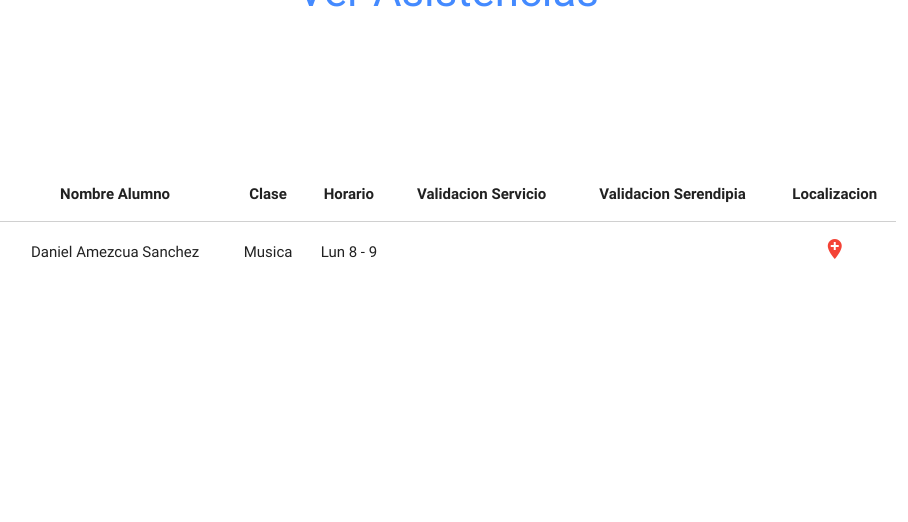
After one commit to lunamrcc/LDAW-Serendipia, a Django app: template Clases/templates/Clases/ss_asistance_list.html in a window 1280 px wide. The commit adds this page. Shown: the part 141-663 px from the top of the page, without its empty margins (192-1100 px from the left). Run offline with Django 3.2, Linux system fonts and the light colour scheme; the template is opened without the code that fills it, so the values that code supplies are empty; some libraries are stand-ins or nearby versions.

Commit message:
Demo COMPLETO

```diff
--- /dev/null
+++ b/Clases/templates/Clases/ss_asistance_list.html
@@ -0,0 +1,38 @@
+{% extends 'base_ssadmin.html' %}
+
+{% block content %}
+{% load static %}
+
+    <div class="container">
+        <br>
+        <h3 class="center blue-text text-accent-2"> Ver Asistencias </h3>
+        <br> <br> <br>
+        <br> <br> <br>
+        <table class="highlight responsive-table">
+            <thead class="thead-default">
+                <tr>
+                    <th class="center-align">Nombre Alumno</th>
+                    <th class="center-align">Clase</th>
+                    <th class="center-align">Horario</th>
+                    <th class="center-align">Validacion Servicio</th>
+                    <th class="center-align">Validacion Serendipia</th>
+                    <th class="center-align">Localizacion</th>
+                </tr>
+            </thead>
+            <tbody>
+
+            <tr>
+                <td class="center-align">Daniel Amezcua Sanchez</td>
+                <td class="center-align">Musica</td>
+                <td class="center-align">Lun 8 - 9</td>
+                <td class="center-align"></td>
+                <td class="center-align"></td>
+                <td class="center-align">
+                    <a id="location" class="tooltipped" data-position="bottom" data-delay="50" data-tooltip="Ver Localizacion"
+                        href="{% url 'ssasistencias:assistance_detail' %}">
+                        <i class="material-icons red-text">add_location</i>
+                    </a>
+                </td>
+    </div>
+
+{% endblock content %}
--- a/Clases/urls_assistance.py
+++ b/Clases/urls_assistance.py
@@ -16,4 +16,5 @@ urlpatterns =[
 # administrador/asistencias/daniel/1
     url(r'^/1/', TemplateView.as_view(template_name='Clases/admin_assistance_confirm.html'),
         name='assistance_done'),
+
 ]
--- a/Index/templates/Index/dashboard_ssadmin.html
+++ b/Index/templates/Index/dashboard_ssadmin.html
@@ -7,9 +7,9 @@
         <img id="AdminMiCuenta" src="{% static "Index/img/SSAdmin/Index_MiCuenta2.png" %}"/>
         <a href="{% url 'SSEstudiantes:student_lists' %}">
             <img id="AdminEstudiante" src="{% static "Index/img/SSAdmin/Index_Estudiantes2.png" %}"/> </a>
-        <a href="{% url 'Assistance:assistance_lists' %}">
+        <a href="{% url 'ssasistencias:assistance_lists' %}">
             <img id="AdminAsistencias" src="{% static "Index/img/SSAdmin/Index_Asistencias2.png" %}"/> </a>
-        <a href="{% url 'SSClases:class_lists' %}">
+        <a href="{% url 'ssclases:class_lists' %}">
             <img id="AdminClases" src="{% static "Index/img/SSAdmin/Index_Clases2.png" %}"/> </a>
         <a href="{% url 'Ssinstituciones:inst_lists' %}">
             <img id="AdminInstituciones" src="{% static "Index/img/SSAdmin/Index_Instituciones2.png" %}"/> </a>
--- a/Serendipia/urls.py
+++ b/Serendipia/urls.py
@@ -42,6 +42,7 @@ urlpatterns = [
     url(r'^ss/clases/', include('SSClases.urls', namespace='ssclases')),
     url(r'^ss/estudiantes/', include('SSEstudiantes.urls', namespace='ssestudiantes')),
     url(r'^ss/usuarios/', include('SSUsuarios.urls', namespace='ssusuarios')),
+    url(r'^ss/asistencias/', include('Clases.urls_ssadmin', namespace='ssasistencias')),
 
 
     #alumnos
--- a/Usuarios/views.py
+++ b/Usuarios/views.py
@@ -34,6 +34,8 @@ def login(request):
                     'Estudiante': alumnoValid
                 }
                 return render(request, 'Index/dashboard_alumno.html', context)
+            elif Usu.Email == "rloarca@hotmail.com":
+                return render(request, 'Index/dashboard_ssadmin.html', context)
 
         context = {
             'NewLoginForm': NewLoginForm
```
Also changed, not shown: Clases/templates/Clases/ss_assistance_confirm.html (added, +38 -0 lines), Clases/templates/Clases/ss_assistance_detail.html (added, +40 -0 lines), Clases/urls_ssadmin.py (added, +20 -0 lines).
